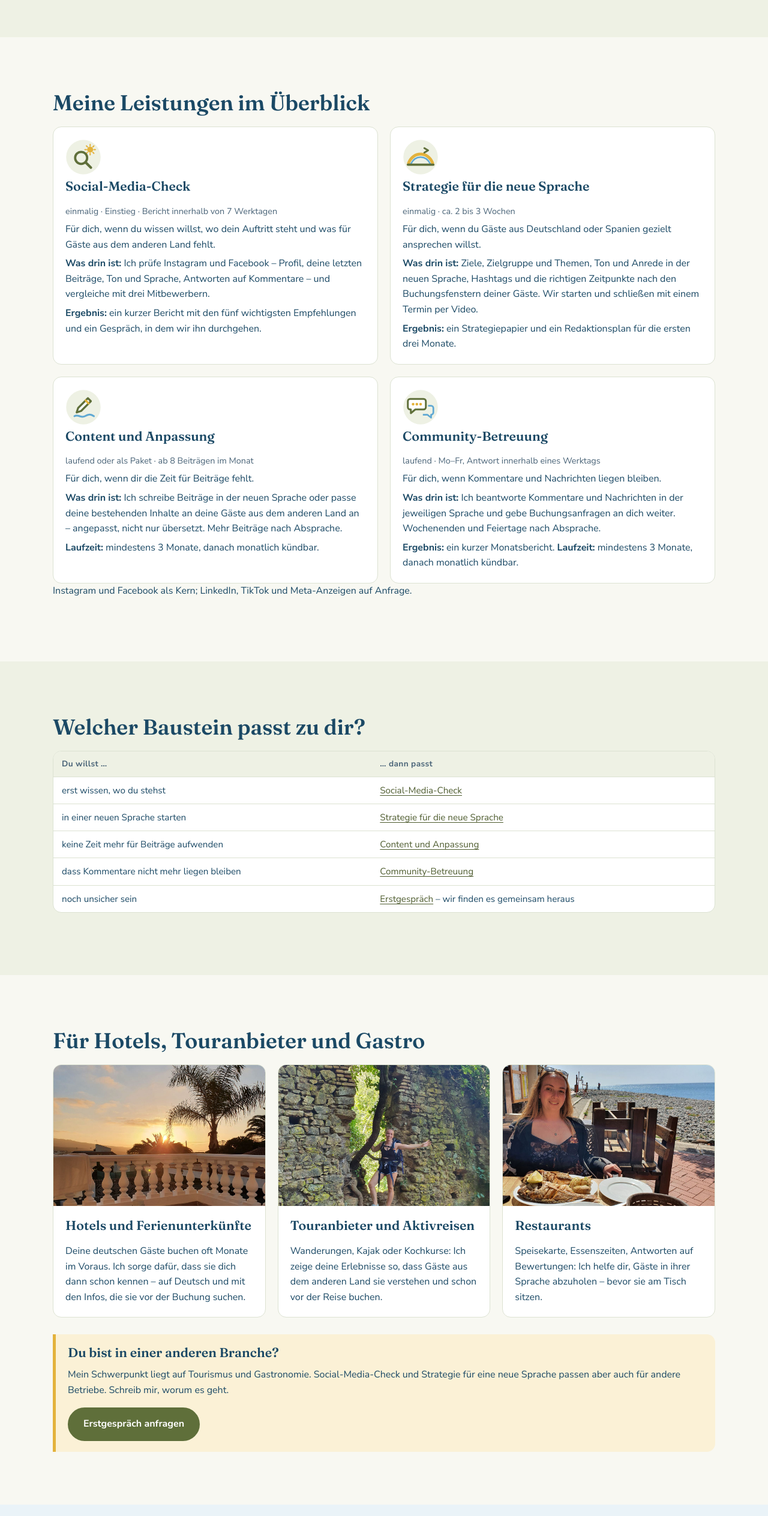
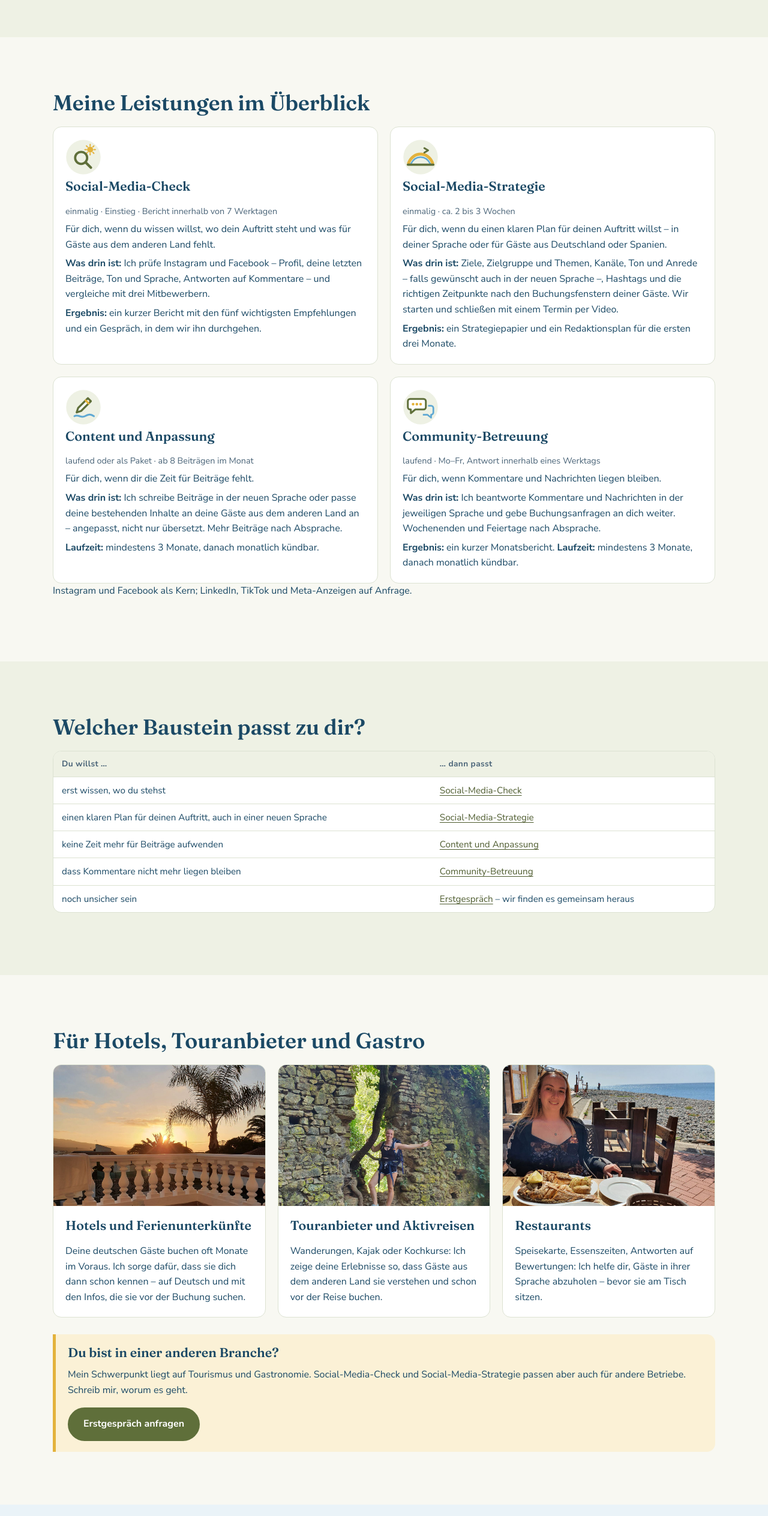
Before and after one commit to nadjanufer/puentina, a plain HTML site: page leistungen/index.html in a window 1280 px wide. Shown: the part 814-3342 px from the top of the page at 60% size. Drawn offline with Linux system fonts and the light colour scheme.

Commit message:
Baustein 2 umbenannt: Social-Media-Strategie

```diff
--- a/leistungen/index.html
+++ b/leistungen/index.html
@@ -61,7 +61,7 @@
         <h2 id="ueberblick">Meine Leistungen im Überblick</h2>
         <div class="grid grid--2">
           <article class="card card--lift" id="check" data-reveal style="--d:0"><div class="card-body"><svg class="icon-brand" viewBox="0 0 48 48" aria-hidden="true"><circle cx="24" cy="24" r="23" fill="#EEF1E4"/><g class="sun"><circle cx="33" cy="14" r="4" fill="#E3B23C"/><g stroke="#E3B23C" stroke-width="1.6" stroke-linecap="round"><path d="M33 7v2M33 19v2M26 14h2M38 14h2M28 9l1.4 1.4M36.6 17.6 38 19M28 19l1.4-1.4M36.6 10.4 38 9"/></g></g><circle cx="21" cy="25" r="8" fill="none" stroke="#5F6F3A" stroke-width="3"/><path d="M27 31l7 7" stroke="#5F6F3A" stroke-width="3.4" stroke-linecap="round"/></svg><h3>Social-Media-Check</h3><p class="meta">einmalig · Einstieg · Bericht innerhalb von 7 Werktagen</p><p>Für dich, wenn du wissen willst, wo dein Auftritt steht und was für Gäste aus dem anderen Land fehlt.</p><p><strong>Was drin ist:</strong> Ich prüfe Instagram und Facebook – Profil, deine letzten Beiträge, Ton und Sprache, Antworten auf Kommentare – und vergleiche mit drei Mitbewerbern.</p><p><strong>Ergebnis:</strong> ein kurzer Bericht mit den fünf wichtigsten Empfehlungen und ein Gespräch, in dem wir ihn durchgehen.</p></div></article>
-          <article class="card card--lift" id="strategie" data-reveal style="--d:1"><div class="card-body"><svg class="icon-brand" viewBox="0 0 48 48" aria-hidden="true"><circle cx="24" cy="24" r="23" fill="#EEF1E4"/><path d="M8 32 C14 16 34 16 40 32" fill="none" stroke="#E3B23C" stroke-width="4" stroke-linecap="round"/><path d="M11 33 C17 21 31 21 37 33" fill="none" stroke="#5FA8D3" stroke-width="2" stroke-linecap="round"/><path d="M7 34h34" stroke="#5F6F3A" stroke-width="3" stroke-linecap="round"/><path d="M29 12l5 3-5 3" fill="none" stroke="#5F6F3A" stroke-width="2.4" stroke-linecap="round" stroke-linejoin="round"/></svg><h3>Strategie für die neue Sprache</h3><p class="meta">einmalig · ca. 2 bis 3 Wochen</p><p>Für dich, wenn du Gäste aus Deutschland oder Spanien gezielt ansprechen willst.</p><p><strong>Was drin ist:</strong> Ziele, Zielgruppe und Themen, Ton und Anrede in der neuen Sprache, Hashtags und die richtigen Zeitpunkte nach den Buchungsfenstern deiner Gäste. Wir starten und schließen mit einem Termin per Video.</p><p><strong>Ergebnis:</strong> ein Strategiepapier und ein Redaktionsplan für die ersten drei Monate.</p></div></article>
+          <article class="card card--lift" id="strategie" data-reveal style="--d:1"><div class="card-body"><svg class="icon-brand" viewBox="0 0 48 48" aria-hidden="true"><circle cx="24" cy="24" r="23" fill="#EEF1E4"/><path d="M8 32 C14 16 34 16 40 32" fill="none" stroke="#E3B23C" stroke-width="4" stroke-linecap="round"/><path d="M11 33 C17 21 31 21 37 33" fill="none" stroke="#5FA8D3" stroke-width="2" stroke-linecap="round"/><path d="M7 34h34" stroke="#5F6F3A" stroke-width="3" stroke-linecap="round"/><path d="M29 12l5 3-5 3" fill="none" stroke="#5F6F3A" stroke-width="2.4" stroke-linecap="round" stroke-linejoin="round"/></svg><h3>Social-Media-Strategie</h3><p class="meta">einmalig · ca. 2 bis 3 Wochen</p><p>Für dich, wenn du einen klaren Plan für deinen Auftritt willst – in deiner Sprache oder für Gäste aus Deutschland oder Spanien.</p><p><strong>Was drin ist:</strong> Ziele, Zielgruppe und Themen, Kanäle, Ton und Anrede – falls gewünscht auch in der neuen Sprache –, Hashtags und die richtigen Zeitpunkte nach den Buchungsfenstern deiner Gäste. Wir starten und schließen mit einem Termin per Video.</p><p><strong>Ergebnis:</strong> ein Strategiepapier und ein Redaktionsplan für die ersten drei Monate.</p></div></article>
           <article class="card card--lift" id="content" data-reveal style="--d:2"><div class="card-body"><svg class="icon-brand" viewBox="0 0 48 48" aria-hidden="true"><circle cx="24" cy="24" r="23" fill="#EEF1E4"/><path d="M12 36 C17 33 21 39 26 36 S 34 33 38 36" fill="none" stroke="#5FA8D3" stroke-width="2.4" stroke-linecap="round"/><path d="M15 31l2-6 13-13 4 4-13 13z" fill="#FFFFFF" stroke="#5F6F3A" stroke-width="2.6" stroke-linejoin="round"/><path d="M27 15l4 4" stroke="#E3B23C" stroke-width="2.6" stroke-linecap="round"/></svg><h3>Content und Anpassung</h3><p class="meta">laufend oder als Paket · ab 8 Beiträgen im Monat</p><p>Für dich, wenn dir die Zeit für Beiträge fehlt.</p><p><strong>Was drin ist:</strong> Ich schreibe Beiträge in der neuen Sprache oder passe deine bestehenden Inhalte an deine Gäste aus dem anderen Land an – angepasst, nicht nur übersetzt. Mehr Beiträge nach Absprache.</p><p><strong>Laufzeit:</strong> mindestens 3 Monate, danach monatlich kündbar.</p></div></article>
           <article class="card card--lift" id="community" data-reveal style="--d:3"><div class="card-body"><svg class="icon-brand" viewBox="0 0 48 48" aria-hidden="true"><circle cx="24" cy="24" r="23" fill="#EEF1E4"/><path d="M10 13h18a3 3 0 0 1 3 3v8a3 3 0 0 1-3 3H17l-6 5v-5h-1a3 3 0 0 1-3-3v-8a3 3 0 0 1 3-3z" fill="#FFFFFF" stroke="#5F6F3A" stroke-width="2.4" stroke-linejoin="round"/><path d="M34 22h4a3 3 0 0 1 3 3v6a3 3 0 0 1-3 3v4l-5-4h-6" fill="none" stroke="#5FA8D3" stroke-width="2.2" stroke-linejoin="round"/><circle cx="14" cy="20" r="1.8" fill="#E3B23C"/><circle cx="19" cy="20" r="1.8" fill="#E3B23C"/><circle cx="24" cy="20" r="1.8" fill="#E3B23C"/></svg><h3>Community-Betreuung</h3><p class="meta">laufend · Mo–Fr, Antwort innerhalb eines Werktags</p><p>Für dich, wenn Kommentare und Nachrichten liegen bleiben.</p><p><strong>Was drin ist:</strong> Ich beantworte Kommentare und Nachrichten in der jeweiligen Sprache und gebe Buchungsanfragen an dich weiter. Wochenenden und Feiertage nach Absprache.</p><p><strong>Ergebnis:</strong> ein kurzer Monatsbericht. <strong>Laufzeit:</strong> mindestens 3 Monate, danach monatlich kündbar.</p></div></article>
         </div>
@@ -77,7 +77,7 @@
             <thead><tr><th scope="col">Du willst …</th><th scope="col">… dann passt</th></tr></thead>
             <tbody>
               <tr><td>erst wissen, wo du stehst</td><td><a href="#check">Social-Media-Check</a></td></tr>
-              <tr><td>in einer neuen Sprache starten</td><td><a href="#strategie">Strategie für die neue Sprache</a></td></tr>
+              <tr><td>einen klaren Plan für deinen Auftritt, auch in einer neuen Sprache</td><td><a href="#strategie">Social-Media-Strategie</a></td></tr>
               <tr><td>keine Zeit mehr für Beiträge aufwenden</td><td><a href="#content">Content und Anpassung</a></td></tr>
               <tr><td>dass Kommentare nicht mehr liegen bleiben</td><td><a href="#community">Community-Betreuung</a></td></tr>
               <tr><td>noch unsicher sein</td><td><a href="../kontakt/index.html">Erstgespräch</a> – wir finden es gemeinsam heraus</td></tr>
@@ -97,7 +97,7 @@
         </div>
         <div class="notice" style="margin-top:28px">
           <h3 class="mt-0">Du bist in einer anderen Branche?</h3>
-          <p>Mein Schwerpunkt liegt auf Tourismus und Gastronomie. Social-Media-Check und Strategie für eine neue Sprache passen aber auch für andere Betriebe. Schreib mir, worum es geht.</p>
+          <p>Mein Schwerpunkt liegt auf Tourismus und Gastronomie. Social-Media-Check und Social-Media-Strategie passen aber auch für andere Betriebe. Schreib mir, worum es geht.</p>
           <a class="btn" href="../kontakt/index.html">Erstgespräch anfragen</a>
         </div>
       </div>
```
Also changed, not shown: index.html (+2 -2 lines).
